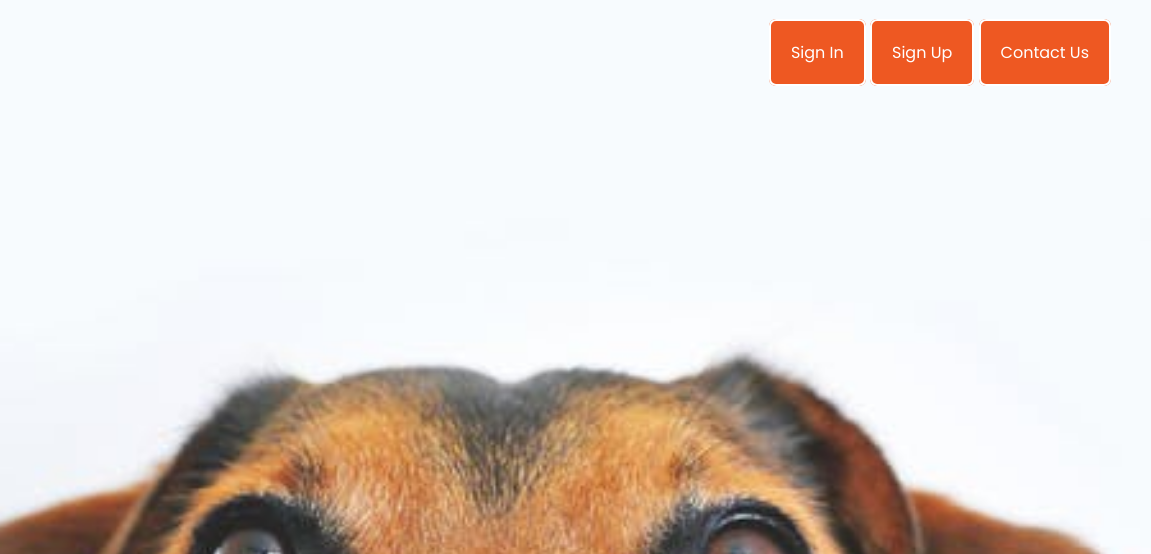
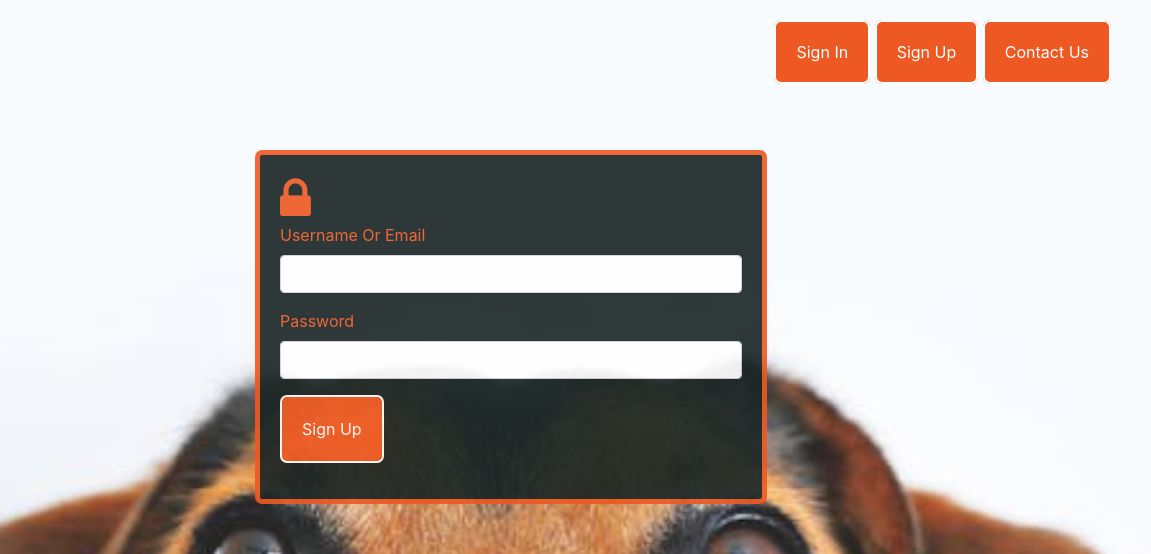
Before and after one commit to jod35/godoggy.github.io, a plain HTML site: page login.html in a window 1280 px wide. Shown: the top 554 px of the page, 129-1280 px from the left. Drawn offline with nearby package versions, Linux system fonts and the light colour scheme.

Commit message:
login and register

```diff
--- a/css/style.css
+++ b/css/style.css
@@ -24,6 +24,10 @@ ul {
 }
 a {
   text-decoration: none;
+}
+a:hover {
+  text-decoration: none;
+  color: initial;
 }
 
 .show-case {
@@ -232,7 +236,9 @@ footer {
   padding: 20px;
   /* text-align: center; */
 }
-
+.form i {
+  text-align: center;
+}
 .myfield {
   background-color: inherit;
 }
--- a/index.html
+++ b/index.html
@@ -11,6 +11,10 @@
     <link
       rel="stylesheet"
       href="https://stackpath.bootstrapcdn.com/font-awesome/4.7.0/css/font-awesome.min.css"
+    />
+    <link
+      rel="stylesheet"
+      href="https://stackpath.bootstrapcdn.com/bootstrap/4.4.1/css/bootstrap.min.css"
     />
     <title>Go Doggy</title>
   </head>
--- a/login.html
+++ b/login.html
@@ -11,6 +11,10 @@
     <link
       rel="stylesheet"
       href="https://stackpath.bootstrapcdn.com/font-awesome/4.7.0/css/font-awesome.min.css"
+    />
+    <link
+      rel="stylesheet"
+      href="https://stackpath.bootstrapcdn.com/bootstrap/4.4.1/css/bootstrap.min.css"
     />
     <title>Go Doggy</title>
   </head>
@@ -37,6 +41,34 @@
           <a href="#" class="mybtn btn-round sign-up link">Sign Up</a>
         </div>
       </div>
+      <div class="form">
+        <form action="">
+          <i class="fa fa-lock fa-3x"></i>
+          <div class="form-group">
+            <label for="username">Username Or Email</label>
+            <input
+              type="text"
+              class="form-control myfield"
+              name="username"
+              id=""
+            />
+          </div>
+
+          <div class="form-group">
+            <label for="username">Password</label>
+            <input
+              type="password"
+              class="form-control myfield"
+              name="password"
+              id=""
+            />
+          </div>
+
+          <div class="form-group">
+            <input type="submit" value="Sign Up" class="mybtn btn-round" />
+          </div>
+        </form>
+      </div>
     </header>
   </body>
 </html>
```
Also changed, not shown: signup.html (+1 -1 lines).
